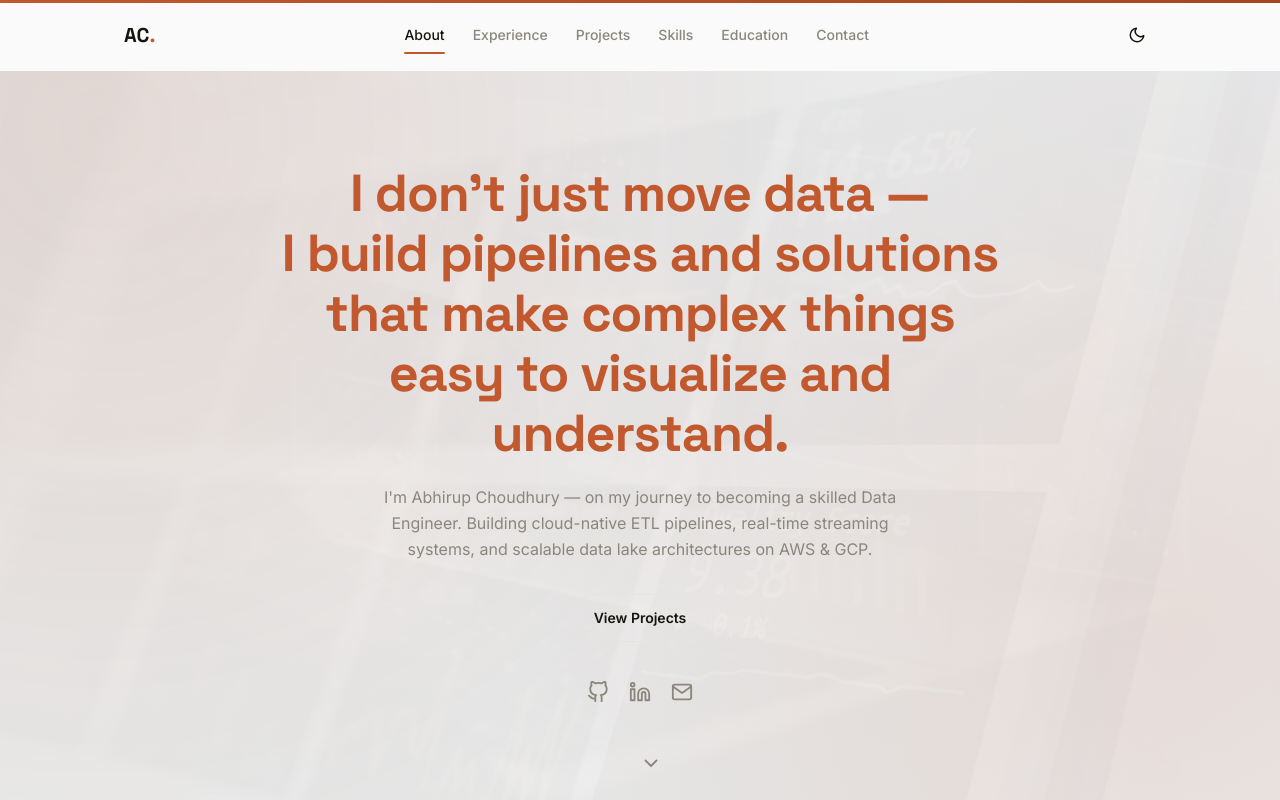
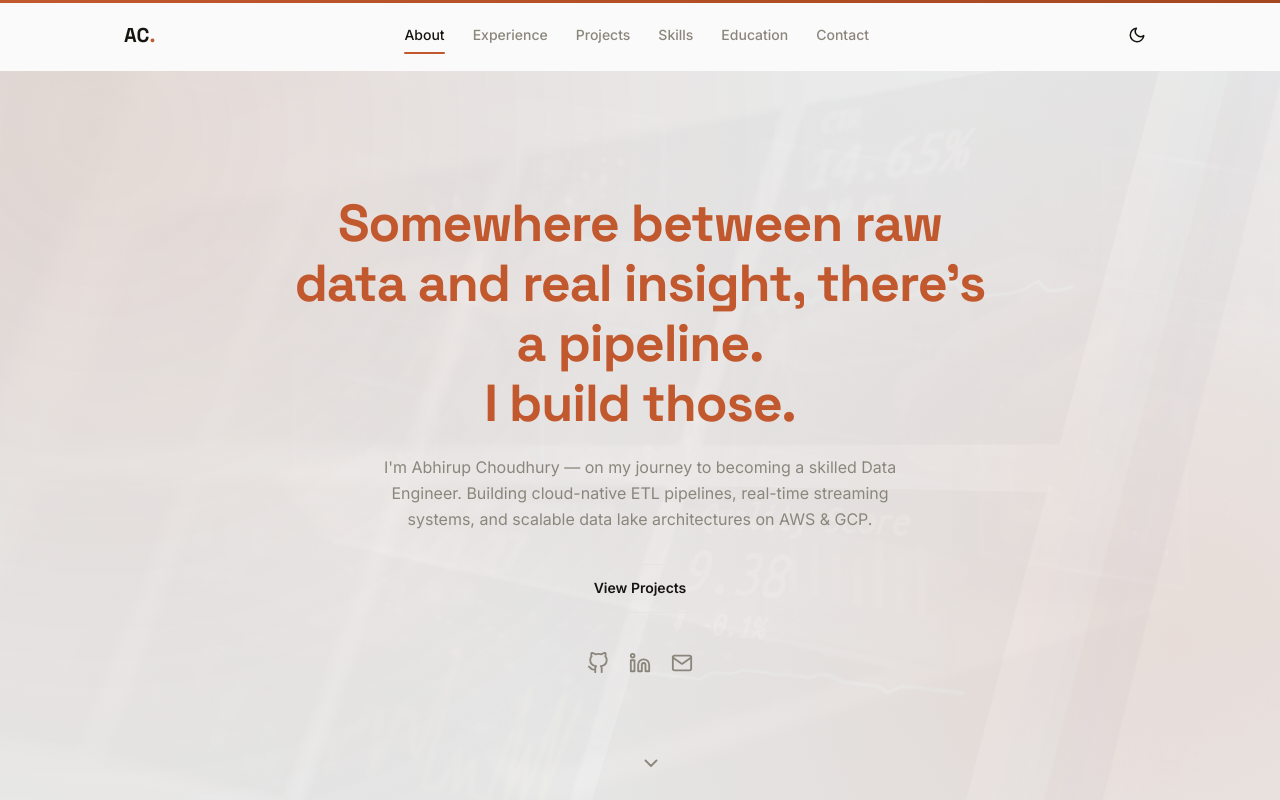
Before and after one commit to cybersynergy-ds/cybersynergy-ds.github.io, a React (Vite) app: page / in a window 1280 px wide. Shown: the top 800 px of the page. Built offline with nearby package versions, Linux system fonts and the light colour scheme.

Commit message:
minor fix

```diff
--- a/src/data/portfolio.js
+++ b/src/data/portfolio.js
@@ -8,8 +8,8 @@ export const profile = {
   name: "Abhirup Choudhury",
   title: "Data Engineer",
   quoteLines: [
-    "I don't just move data —",
-    "I build pipelines and solutions that make complex things easy to visualize and understand.",
+    "Somewhere between raw data and real insight, there's a pipeline.",
+    "I build those.",
   ],
   tagline:
     "Building cloud-native ETL pipelines, real-time streaming systems, and scalable data lake architectures on AWS & GCP.",
```
